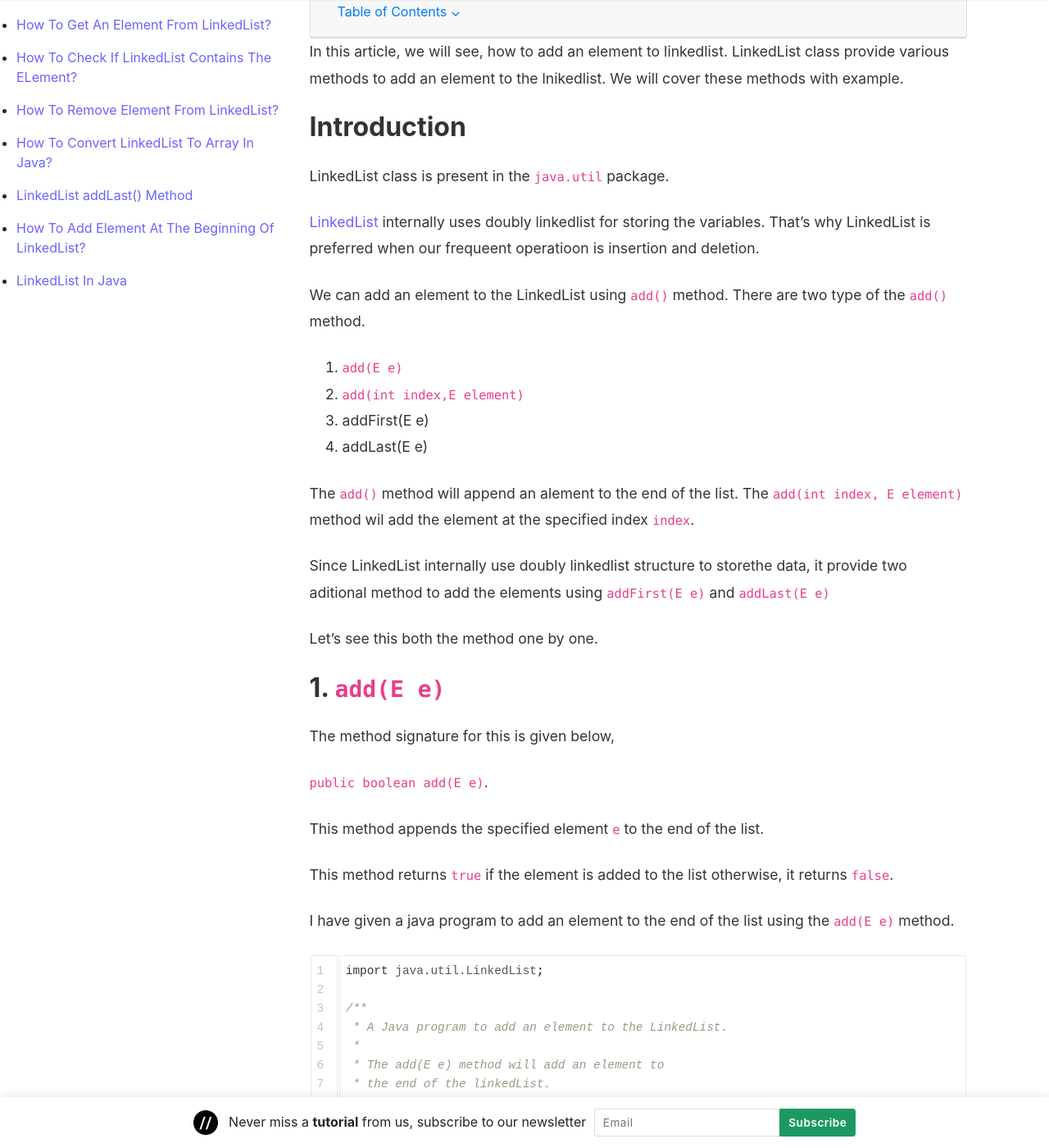
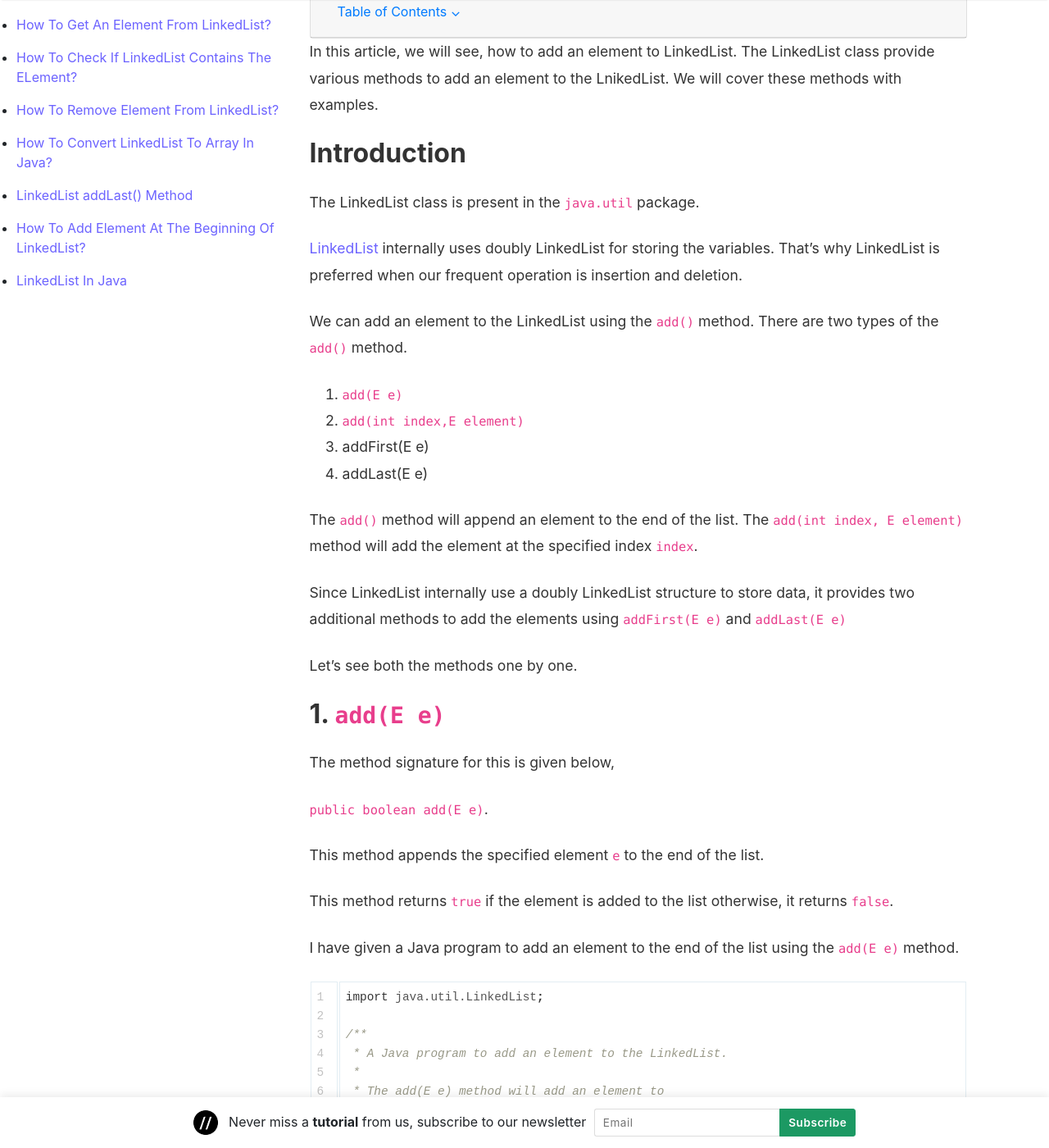
Before and after one commit to coderolls/coderolls-blog, a Jekyll site: the page built from _posts/collections/linkedlist/2022-02-05-add-element-in-linkedlist.md, in a window 1280 px wide and 1400 px high, scrolled down 308 px. Shown: the whole window at 82% size. Built offline with Jekyll 4.4.1, drawn with Linux system fonts in a browser that asks for light colours; nearby versions of some CDN libraries; comment, search, counter and statistics services are not loaded; some of the changed text lies outside the part shown.

Commit message:
Update 2022-02-05-add-element-in-linkedlist.md

````diff
--- a/_posts/collections/linkedlist/2022-02-05-add-element-in-linkedlist.md
+++ b/_posts/collections/linkedlist/2022-02-05-add-element-in-linkedlist.md
@@ -4,30 +4,29 @@ title: "How To Add Element To LinkedList?"
 author: gaurav
 categories: [Collections, LinkedList]
 toc: true
-
-description: "In this article, we will see, how to add an element to linkedlist. LinkedList class provide various methods to add an element to the lnikedlist. We will cover these methods with example."
+description: "In this article, we will see, how to add an element to LinkedList. The LinkedList class provide various methods to add an element to the LnikedList. We will cover these methods with examples."
 ---
 
-In this article, we will see, how to add an element to linkedlist. LinkedList class provide various methods to add an element to the lnikedlist. We will cover these methods with example.
+In this article, we will see, how to add an element to LinkedList. The LinkedList class provide various methods to add an element to the LnikedList. We will cover these methods with examples.
 
 ## Introduction
 
-LinkedList class is present in the `java.util` package.
+The LinkedList class is present in the `java.util` package.
 
-[LinkedList](https:/coderolls.com/linkedlist-in-java/) internally uses doubly linkedlist for storing the variables. That's why LinkedList is preferred when our frequeent operatioon is insertion and deletion.
+[LinkedList](https:/coderolls.com/linkedlist-in-java/) internally uses doubly LinkedList for storing the variables. That's why LinkedList is preferred when our frequent operation is insertion and deletion.
 
-We can add an element to the LinkedList using `add()` method. There are two type of the `add()` method.
+We can add an element to the LinkedList using the `add()` method. There are two types of the `add()` method.
 
 1. `add(E e)`
 2. `add(int index,E element)`
 2. addFirst(E e)
 2. addLast(E e)
 
-The `add()` method will append an alement to the end of the list. The `add(int index, E element)`  method wil add the element at the specified index `index`.
+The `add()` method will append an element to the end of the list. The `add(int index, E element)`  method will add the element at the specified index `index`.
 
-Since LinkedList internally use doubly linkedlist structure to storethe data, it provide two aditional method to add the elements using `addFirst(E e)` and `addLast(E e)`
+Since LinkedList internally use a doubly LinkedList structure to store data, it provides two additional methods to add the elements using `addFirst(E e)` and `addLast(E e)`
 
-Let's see this both the method one by one.
+Let's see both the methods one by one.
 
 ## 1. `add(E e)`
 
@@ -39,7 +38,7 @@ This method appends the specified element `e` to the end of the list.
 
 This method returns `true` if the element is added to the list otherwise, it returns `false`.
 
-I have given a java program to add an element to the end of the list using the `add(E e)` method.
+I have given a Java program to add an element to the end of the list using the `add(E e)` method.
 
 ```java
 import java.util.LinkedList;
@@ -48,29 +47,27 @@ import java.util.LinkedList;
  * A Java program to add an element to the LinkedList.
  *
  * The add(E e) method will add an element to
- * the end of the linkedList.
+ * the end of the LinkedList.
  *
  * @author coderolls.com
  *
  */
 public class LinkedListAddExample {
+  public static void main(String[] args) {
+    LinkedList<String> linkedList = new LinkedList<String>();
 
-	public static void main(String[] args) {
+    //Adding elements to the LinkedList
+    linkedList.add("John");
+    linkedList.add("Peter");
 
-		LinkedList<String> linkedList = new LinkedList<String>();
+    System.out.println(linkedList);// [John, Peter]
 
-		//adding elements to the linkedList
-		linkedList.add("John");
-		linkedList.add("Peter");
+    //Adding an element to the LinkedList
+    //Element will be added to the end of the LinkedList
+    linkedList.add("Noah");
 
-		System.out.println(linkedList);// [John, Peter]
-
-		// adding an element to the linkedList
-		// element will be added to the end of the linkedList
-		linkedList.add("Noah");
-
-		System.out.println(linkedList); // [John, Peter, Noah]
-	}
+    System.out.println(linkedList); // [John, Peter, Noah]
+  }
 }
 ```
 
@@ -93,13 +90,13 @@ This method adds the specified element `element` at the specified index `index`.
 
 This method has a return type as `void` so, it will not return anything.
 
-Below, we will see a java program to add an element at the specified index in LinkedList.
+Below, we will see a Java program to add an element at the specified index in LinkedList.
 
 ```java
 import java.util.LinkedList;
 
 /**
- * A Java program to add an element to the linkedlist
+ * A Java program to add an element to the LinkedList
  * at the specific index.
  *
  * The add(int index, E element) method will add
@@ -110,22 +107,21 @@ import java.util.LinkedList;
  */
 public class LinkedListAddExample2 {
 
-	public static void main(String[] args) {
+  public static void main(String[] args) {
+    LinkedList<String> linkedList = new LinkedList<String>();
 
-		LinkedList<String> linkedList = new LinkedList<String>();
+    //adding elements to the linkedList using the normal add method
+    linkedList.add("John");
+    linkedList.add("Peter");
+    linkedList.add("Karan");
 
-		//adding elements to the linkedList using normal add method
-		linkedList.add("John");
-		linkedList.add("Peter");
-        linkedList.add("Karan");
+    System.out.println(linkedList);// [John, Peter, Karan]
 
-		System.out.println(linkedList);// [John, Peter, Karan]
+    // adding an element to  the LinkedList at index 1
+    linkedList.add(1, "Noah");
 
-		// adding an element to  the LinkedList at index 1
-		linkedList.add(1, "Noah");
-
-		System.out.println(linkedList); // [John, Noah, Peter, Karan]
-	}
+    System.out.println(linkedList); // [John, Noah, Peter, Karan]
+  }
 }
 ```
 
@@ -140,13 +136,13 @@ Output:
 
 ## 3. [`addFirst(E e)`](https://coderolls.com/linkedlist-addfirst-method/)
 
-We know that LinkedList internally uses the doubly linkedlist structure to store the data. To provide features like a doubly linkedlist, LinkedList class has a special [`addFirst(E e)`](https://coderolls.com/linkedlist-addfirst-method/) method to add the element at the beiginneing to the list.
+We know that LinkedList internally uses the doubly linkedlist structure to store the data. To provide features like a doubly LinkedList, the LinkedList class has a special [`addFirst(E e)`](https://coderolls.com/linkedlist-addfirst-method/) method to add the element at the beginning of the list.
 
 I have written a separate detailed article about the [`addFirst(E e)`](https://coderolls.com/linkedlist-addfirst-method/) method. Read [How To Add Element At The Beginning Of LinkedList?](https://coderolls.com/linkedlist-addfirst-method/)
 
 ## 4. [`addLast(E e)`](https://coderolls.com/linkedlist-addlast-method/)
 
-We know that LinkedList internally uses the doubly linkedlist structure to store the data. To provide features like a doubly linkedlist, LinkedList class has a special [`addLast(E e)`](https://coderolls.com/linkedlist-addlast-method/) method to add the element to the end of the list.
+We know that LinkedList internally uses the doubly linkedlist structure to store the data. To provide features like a doubly linkedlist, the LinkedList class has a special [`addLast(E e)`](https://coderolls.com/linkedlist-addlast-method/) method to add the element to the end of the list.
 
 This method is equivalent to the `add(E e)` method.
 
@@ -154,15 +150,15 @@ I have written a separate detailed article about the [`addLast(E e)`](https://co
 
 ## Conclusion
 
-We can add element to the [LinkedList](https://coderolls.com/linkedlist-in-java/) using `add()` method in two ways.
+We can add an element to the [LinkedList](https://coderolls.com/linkedlist-in-java/) using the `add()` method in two ways.
 
 1. `add(E e)` - It will add an element to the end of the LinkedList
-2. `add(int index, E element)`- This method will add an element at the specified index
+2. `add(int index, E element)`- This method will add an element to the specified index
 2. [`addFirst(E e)`](https://coderolls.com/linkedlist-addfirst-method/) - This method will add an element at the beginning of the list
 2. [`addLast(E e)`](https://coderolls.com/linkedlist-addlast-method/) - This method will add an element to the end of the list
 
 ---
 
-The example java programs given in the above tutorial can be found at [this GitHub Repository](https://github.com/coderolls/blogpost-coding-examples/tree/main/collections/LinkedList/add-element-in-linkedlist).
+The example Java programs given in the above tutorial can be found at [this GitHub Repository](https://github.com/coderolls/blogpost-coding-examples/tree/main/collections/LinkedList/add-element-in-linkedlist).
 
-Let me know you thoughts or suggestions on the topic discussed above in comment section below.
+Let me know your thoughts or suggestions on the topic discussed above in the comment section below.
````
Also changed, not shown: other parts of _posts/collections/linkedlist/2022-02-05-add-element-in-linkedlist.md (+1 -1 lines).
